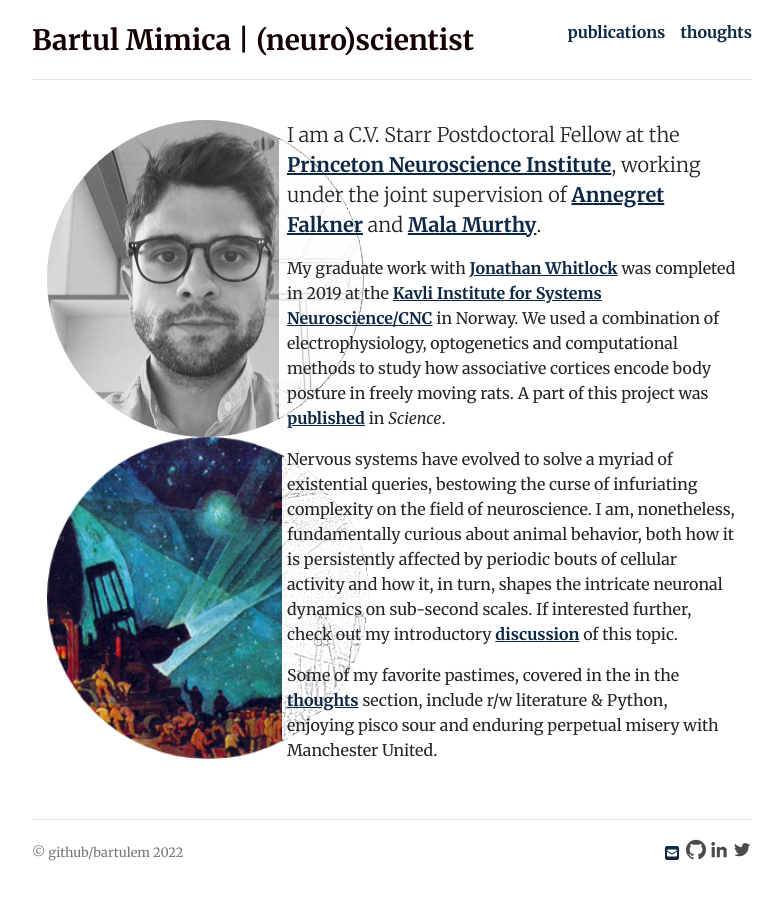
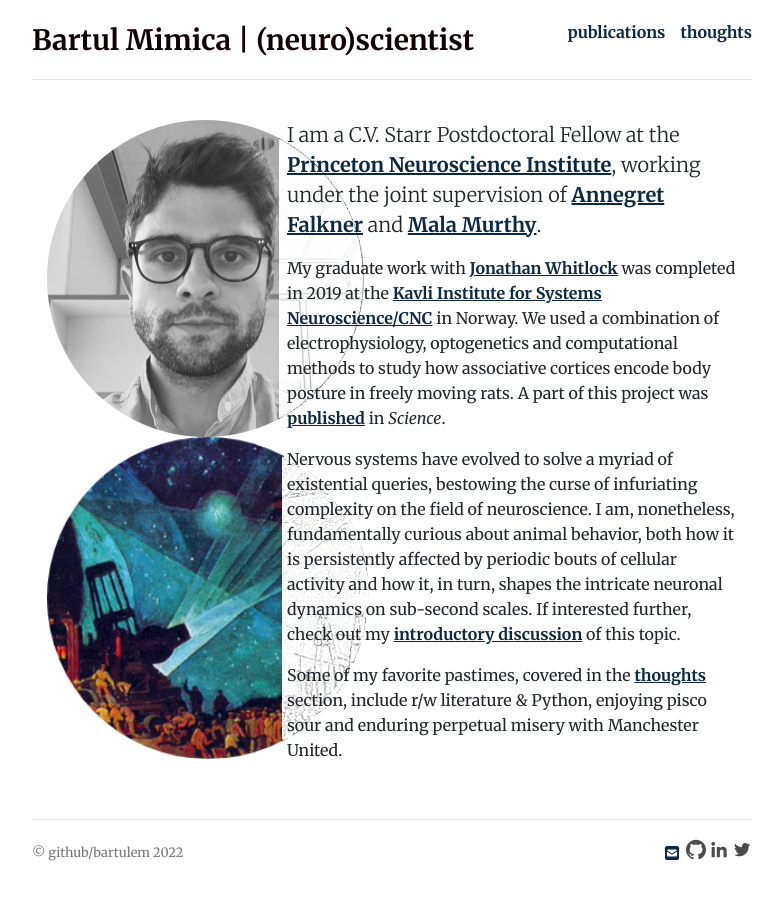
Before and after one commit to bartulem/bartulem.github.io, a Jekyll site: the page built from index.html, in a window 1280 px wide. Shown: the whole page, without its empty margins (248-1031 px from the left). Built offline with Jekyll 4.4.1, drawn with Linux system fonts in a browser that asks for light colours; nearby versions of some CDN libraries; comment, search, counter and statistics services are not loaded; a style sheet for code colours, icons or effects is not loaded.

Commit message:
2022 format v4

```diff
--- a/index.html
+++ b/index.html
@@ -16,9 +16,9 @@ tag: (neuro)scientist
 
 	<p>My graduate work with <a style= "text-decoration: underline" target="_blank" href="https://www.whitlocklab.org/">Jonathan Whitlock</a> was completed in 2019 at the <a style= "text-decoration: underline" target="_blank" href="https://www.ntnu.edu/kavli">Kavli Institute for Systems Neuroscience/CNC</a> in Norway. We used a combination of electrophysiology, optogenetics and computational methods to study how associative cortices encode body posture in freely moving rats. A part of this project was <a style= "text-decoration: underline" target="_blank" href="https://science.sciencemag.org/content/362/6414/584">published</a> in <i>Science</i>.
 
-	<p>Nervous systems have evolved to solve a myriad of existential queries, bestowing the curse of infuriating complexity on the field of neuroscience. I am, nonetheless, fundamentally curious about animal behavior, both how it is persistently affected by periodic bouts of cellular activity and how it, in turn, shapes the intricate neuronal dynamics on sub-second scales. If interested further, check out my introductory <a style= "text-decoration: underline" href="https://bartulem.github.io/thoughts/2020/03/05/comp-neuroethology/">discussion</a> of this topic.</p>
+	<p>Nervous systems have evolved to solve a myriad of existential queries, bestowing the curse of infuriating complexity on the field of neuroscience. I am, nonetheless, fundamentally curious about animal behavior, both how it is persistently affected by periodic bouts of cellular activity and how it, in turn, shapes the intricate neuronal dynamics on sub-second scales. If interested further, check out my <a style= "text-decoration: underline" href="https://bartulem.github.io/thoughts/2020/03/05/comp-neuroethology/">introductory discussion</a> of this topic.</p>
 
-	<p>Some of my favorite pastimes, covered in the in the <a style= "text-decoration: underline" href="https://bartulem.github.io/thoughts/">thoughts</a> section, include r/w literature & Python, enjoying pisco sour and enduring perpetual misery with Manchester United.</p>
+	<p>Some of my favorite pastimes, covered in the <a style= "text-decoration: underline" href="https://bartulem.github.io/thoughts/">thoughts</a> section, include r/w literature & Python, enjoying pisco sour and enduring perpetual misery with Manchester United.</p>
 	</div>
 
 </div>
```
